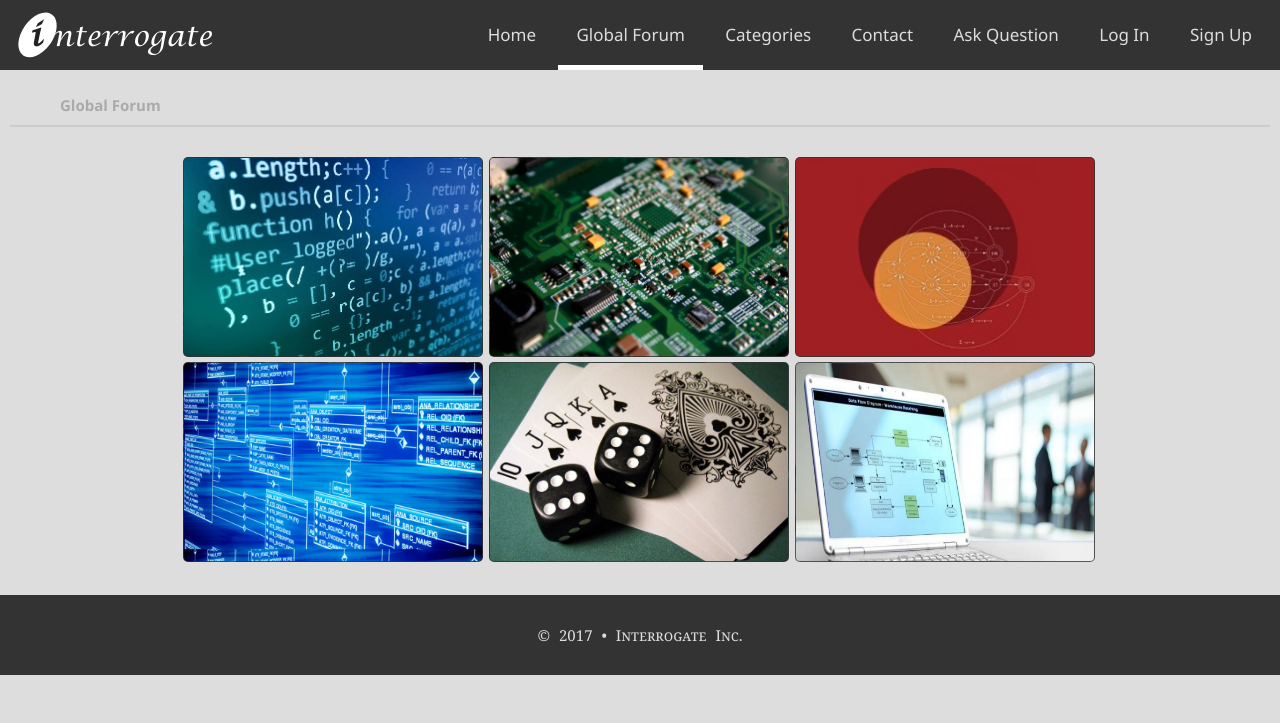
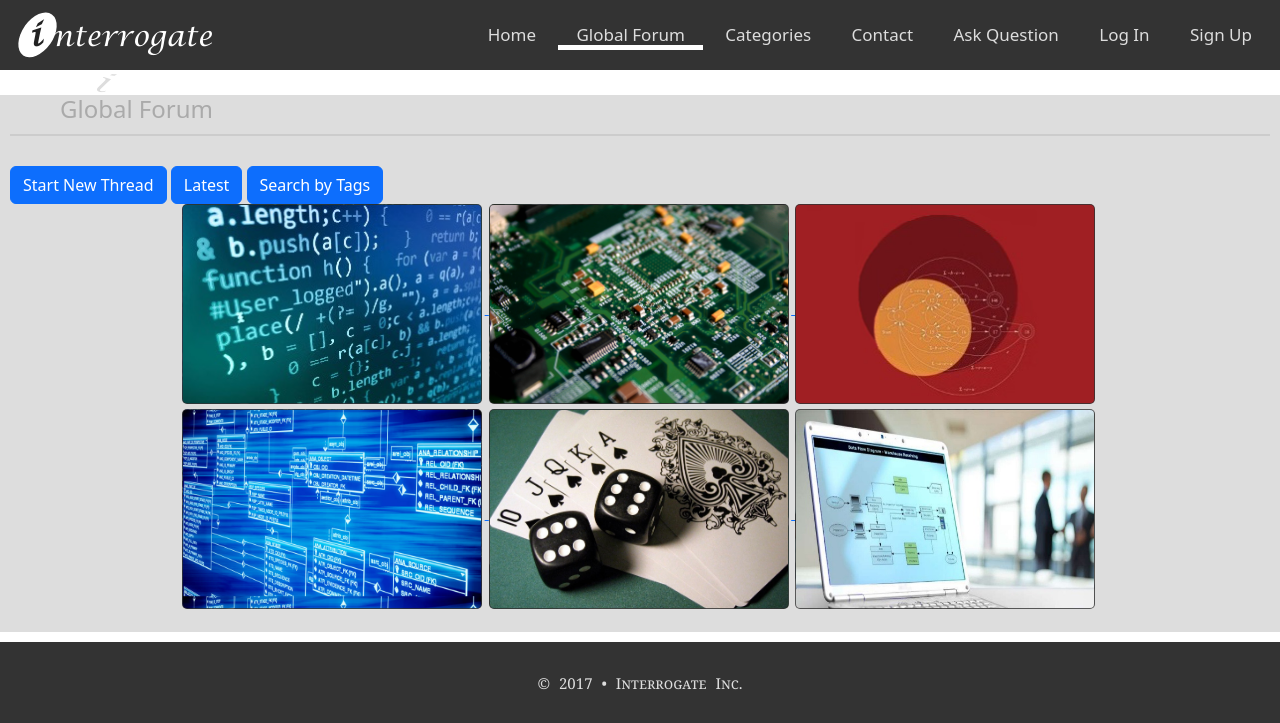
Before and after one commit to Aryan-Garg/ISTP_Platform, a PHP site: page /globalForum.php in a window 1280 px wide. Shown: the top 723 px of the page. Run offline with PHP 8.4, Linux system fonts and the light colour scheme; data comes from the database, SQL or seed files in the repository.

Commit message:
Update globalForum.php

```diff
--- a/globalForum.php
+++ b/globalForum.php
@@ -14,6 +14,7 @@
         <link type="text/css" rel="stylesheet" href="css/material.css">
         <link type="text/css" rel="stylesheet" href="fonts/font.css">
         <link rel="icon" href="images/icon1.png" >
+		<link href="https://cdn.jsdelivr.net/npm/bootstrap@5.2.0-beta1/dist/css/bootstrap.min.css" rel="stylesheet" integrity="sha384-0evHe/X+R7YkIZDRvuzKMRqM+OrBnVFBL6DOitfPri4tjfHxaWutUpFmBp4vmVor" crossorigin="anonymous">
         <!-- Sripts -->
         <script type="text/javascript" src="js/jquery-3.2.1.min.js"></script>
         <script type="text/javascript" src="js/script.js"></script>
@@ -75,6 +76,11 @@
             <h4>
                 <a id="title-head" href="categories.php">Global Forum</a>
             </h4>
+			<div id="Buttons">
+				<button type="button" class="btn btn-primary">Start New Thread</button>
+				<button type="button" class="btn btn-primary">Latest</button>
+				<button type="button" class="btn btn-primary">Search by Tags</button>
+			</div>
             <div id="box0">
                 <center>
                     <a id="ada" href="#box1">
@@ -201,7 +207,7 @@
             &copy; 2017 &bull; Interrogate Inc.
         </div>
 
-
+        <script src="https://cdn.jsdelivr.net/npm/bootstrap@5.2.0-beta1/dist/js/bootstrap.bundle.min.js" integrity="sha384-pprn3073KE6tl6bjs2QrFaJGz5/SUsLqktiwsUTF55Jfv3qYSDhgCecCxMW52nD2" crossorigin="anonymous"></script>
     </body>
 
 </html>
```
